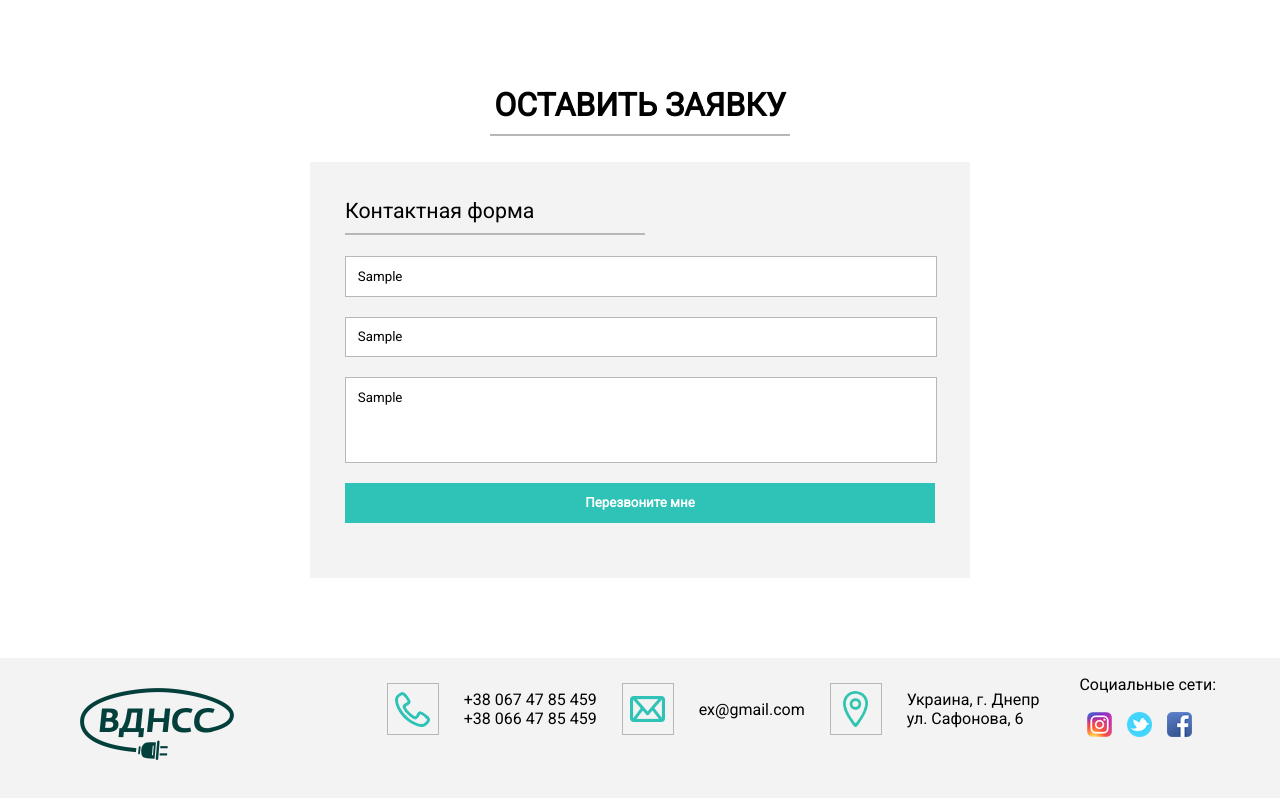
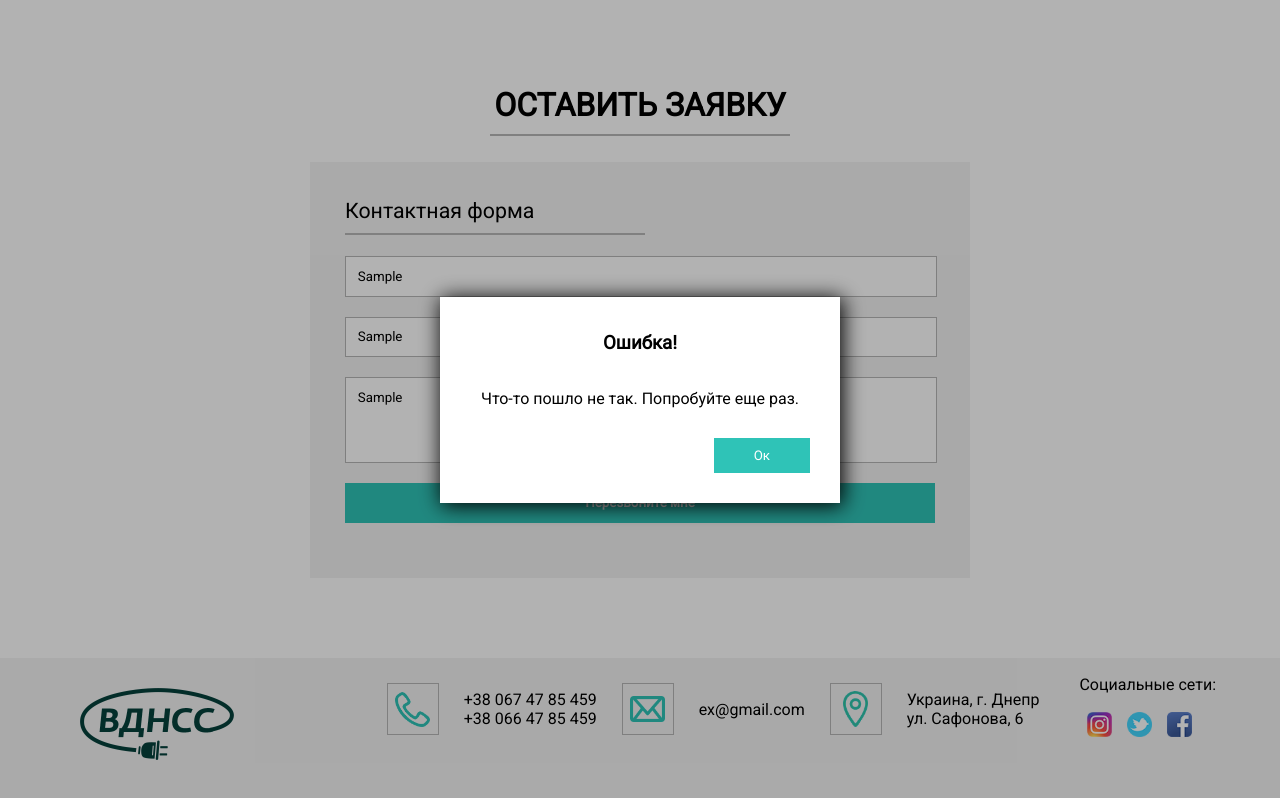
Before and after one commit to irinache/VDNSS, a Vue app: page /alarm in a window 1280 px wide. Both pictures are taken after typing "Sample", "Sample", "Sample" into the empty fields and a click on the input "Перезвоните мне". Shown: the part 1618-2416 px from the top of the page. Built offline with nearby package versions, Linux system fonts and the light colour scheme; no server answers.

Commit message:
Add modal windows

```diff
--- a/src/assets/styles/index.scss
+++ b/src/assets/styles/index.scss
@@ -3,6 +3,11 @@
 body, html{
 	margin: 0;
 	padding: 0;
+}
+
+body.no-scroll {
+  //height: 100%;
+   overflow: hidden;
 }
 
 $grey: #b7b7b7;
@@ -94,6 +99,10 @@ h3.left:after{
 	display: block;
 	margin-top: 10px;
 }
+.main{
+	position: relative;
+	z-index: 20;
+}
 
   @media screen and (max-width: 410px) {
     .block{
--- a/src/components/Access_control.vue
+++ b/src/components/Access_control.vue
@@ -1,5 +1,5 @@
 <template>
-	<div>
+	<div class="main">
 		<Headline type="access_control">Системы контроля доступа</Headline>
 		<ServiceInfo type="access_control"></ServiceInfo>
 		<PriceList></PriceList>
--- a/src/components/Alarm.vue
+++ b/src/components/Alarm.vue
@@ -1,5 +1,5 @@
 <template>
-	<div>
+	<div class="main">
 		<Headline type="alarm">Пожарные и охранные сигнализации</Headline>
 		<ServiceInfo type="alarm"></ServiceInfo>
 		<PriceList></PriceList>
--- a/src/components/Computer_networks.vue
+++ b/src/components/Computer_networks.vue
@@ -1,5 +1,5 @@
 <template>
-	<div>
+	<div class="main">
 		<Headline type="computer_networks">Проектирование и монтаж компьютерных сетей</Headline>
 		<ServiceInfo type="computer_networks"></ServiceInfo>
 		<PriceList></PriceList>
--- a/src/components/ContactForm.vue
+++ b/src/components/ContactForm.vue
@@ -7,11 +7,31 @@
 			<input v-model="phone" type="text" placeholder="Номер телефона" id="phone">
 			<textarea v-model="comment" type="text" placeholder="Комментарий"></textarea>
 			<input class="button" id="ajaxSubmit" type="submit" value="Перезвоните мне">
+			<Modal v-show="isSuccess" @close="closeScsModal">
+				<template slot="header">
+					Ваша заявка была успешно принята!
+				</template>
+				<template slot="body">
+					Ожидайте звонка от нашего оператора.
+				</template>
+			</Modal>
+			<Modal v-show="isError" @close="closeErrModal">
+				<template slot="header">
+					Ошибка!
+				</template>
+				<template slot="body">
+					Что-то пошло не так. Попробуйте еще раз.
+				</template>
+			</Modal>
 		</form>
 </template>
 
 <script>
+	import Modal from './Modal.vue';
 	export default {
+		components: {
+      		Modal
+    	},
 		data(){
 	  		return{
 	  			name: null,
@@ -21,9 +41,27 @@
 		  		empty_phone: false,
 		  		err_msg_2: "Требуется указать номер телефона.",
 		  		comment: null,
+		  		isSuccess: false,
+		  		isError: false
 	  		}
 	  	},
 	  	methods:{
+	  		showScsModal() {
+		        this.isSuccess = true;
+		        $("body").addClass("no-scroll");
+		    },
+		    showErrModal() {
+		        this.isError = true;
+		        $("body").addClass("no-scroll");
+		    },
+		    closeScsModal() {
+		        this.isSuccess = false;
+		        $("body").removeClass("no-scroll")
+		    },
+		    closeErrModal() {
+		        this.isError = false;
+		        $("body").removeClass("no-scroll")
+		    },
 	  		checkForm(e) {
 		    	if (this.name && this.phone) {
 	            	e.preventDefault();
@@ -41,8 +79,12 @@
 	                	},
 	                  	success: function(result){
 	                  		console.log(result);
-	                    	alert(JSON.stringify(result));
-	                  	}
+	                    	this.showScsModal();
+	                  	}.bind(this),
+	                  	error: function(jqXHR, textStatus, errorThrown ){
+	                  		console.log("err");
+	                  		this.showErrModal();
+	                  	}.bind(this)
 	                });
 		    	}
 
--- a/src/components/Footer.vue
+++ b/src/components/Footer.vue
@@ -41,7 +41,7 @@
     position: relative;
     width: 100%;
     background-color: white;
-    z-index: 1;
+    //z-index:0;
     background-color: $light_grey;
     overflow: auto;
   }
--- a/src/components/Header.vue
+++ b/src/components/Header.vue
@@ -41,7 +41,7 @@
     position: relative;
     width: 100%;
     background-color: white;
-    z-index: 1;
+    z-index: 21;
 
   }
   #logo{
--- a/src/components/Intercom.vue
+++ b/src/components/Intercom.vue
@@ -1,5 +1,5 @@
 <template>
-	<div>
+	<div class="main">
 		<Headline type="intercom">Домофонные системы</Headline>
 		<ServiceInfo type="intercom"></ServiceInfo>
 		<PriceList></PriceList>
--- a/src/components/MainMenu.vue
+++ b/src/components/MainMenu.vue
@@ -72,6 +72,7 @@ menu{
   right: 0;
   margin: auto;
   padding: 0 2%;
+ // z-index:30;
 }
   .dropdown-child{
     display: flex;
--- a/src/components/MainPage.vue
+++ b/src/components/MainPage.vue
@@ -1,5 +1,5 @@
 <template>
-	<div>
+	<div class="main">
 		<WelcomeBlock />
 	    <ServicesBlock />
 	    <StatisticsBlock />
@@ -34,3 +34,7 @@
     },
 	}
 </script>
+<style lang="scss"  scoped>
+	@import "../assets/styles/index.scss";
+
+</style>
--- /dev/null
+++ b/src/components/Modal.vue
@@ -0,0 +1,130 @@
+<template>
+ <transition name="modal-fade">
+	<div class="modal-backdrop">
+    <div class="modal">
+      <header class="modal-header">
+        <h3>
+          <slot name="header">
+          </slot>
+        </h3>
+      </header>
+      <section class="modal-body">
+        <slot name="body">
+        </slot>
+       </section>
+       <footer class="modal-footer">
+          <slot name="footer">
+
+            <button
+              type="button"
+              class="btn"
+              @click="close"
+            >
+            Ок
+          </button>
+        </slot>
+      </footer>
+    </div>
+  </div>
+</transition>
+</template>
+
+<script>
+	export default {
+    name: 'modal',
+
+    methods: {
+      close() {
+        this.$emit('close');
+      },
+    },
+  };
+</script>
+
+<style lang="scss"  scoped>
+	@import "../assets/styles/index.scss";
+
+	.modal-backdrop {
+    position: fixed;
+    top: 0;
+    bottom: 0;
+    left: 0;
+    right: 0;
+    background-color: rgba(0, 0, 0, 0.3);
+    display: flex;
+    justify-content: center;
+    align-items: center;
+  }
+
+  .modal {
+    background: #FFFFFF;
+    box-shadow: 2px 2px 20px 1px;
+    overflow-x: auto;
+    display: flex;
+    flex-direction: column;
+    width: 400px;
+  }
+
+  .modal-header,
+  .modal-footer {
+    display: flex;
+  }
+
+  .modal-header {
+    color: black;
+    justify-content: space-between;
+    font-family: 'Roboto', serif;
+    padding:35px;
+    h3{
+      margin:auto;
+    }
+  }
+
+  .modal-footer {
+    justify-content: flex-end;
+    font-family: 'Roboto', serif;
+  }
+
+  .modal-body {
+    position: relative;
+    padding: 0 20px;
+    font-family: 'Roboto', serif;
+  }
+
+  .btn {
+    color: white;
+    background: $main_color;
+    border:none;
+    padding:10px 40px;
+    font-family: 'Roboto', serif;
+    margin: 30px;
+
+  }
+  .btn:hover{
+    background-color:$main_color_hover;
+    transition: 0.4s;
+  }
+  .btn:not(:hover) {
+        transition: 0.4s;
+    }
+  .modal-fade-enter,
+  .modal-fade-leave-active {
+    opacity: 0;
+  }
+
+  .modal-fade-enter-active,
+  .modal-fade-leave-active {
+    transition: opacity .5s ease
+  }
+  @media screen and (max-width: 430px) {
+    .modal {
+      width: 350px;
+    }
+  }
+   @media screen and (max-width: 375px) {
+    .modal {
+      width: 300px;
+    }
+  }
+
+</style>
--- a/src/components/Video_monitoring.vue
+++ b/src/components/Video_monitoring.vue
@@ -1,5 +1,5 @@
 <template>
-	<div>
+	<div class="main">
 		<Headline type="video_monitoring">Системы видеонаблюдения</Headline>
 		<ServiceInfo type="video_monitoring"></ServiceInfo>
 		<PriceList></PriceList>
```
Also changed, not shown: 11 other files (tests, documents, lock files or other folders).
